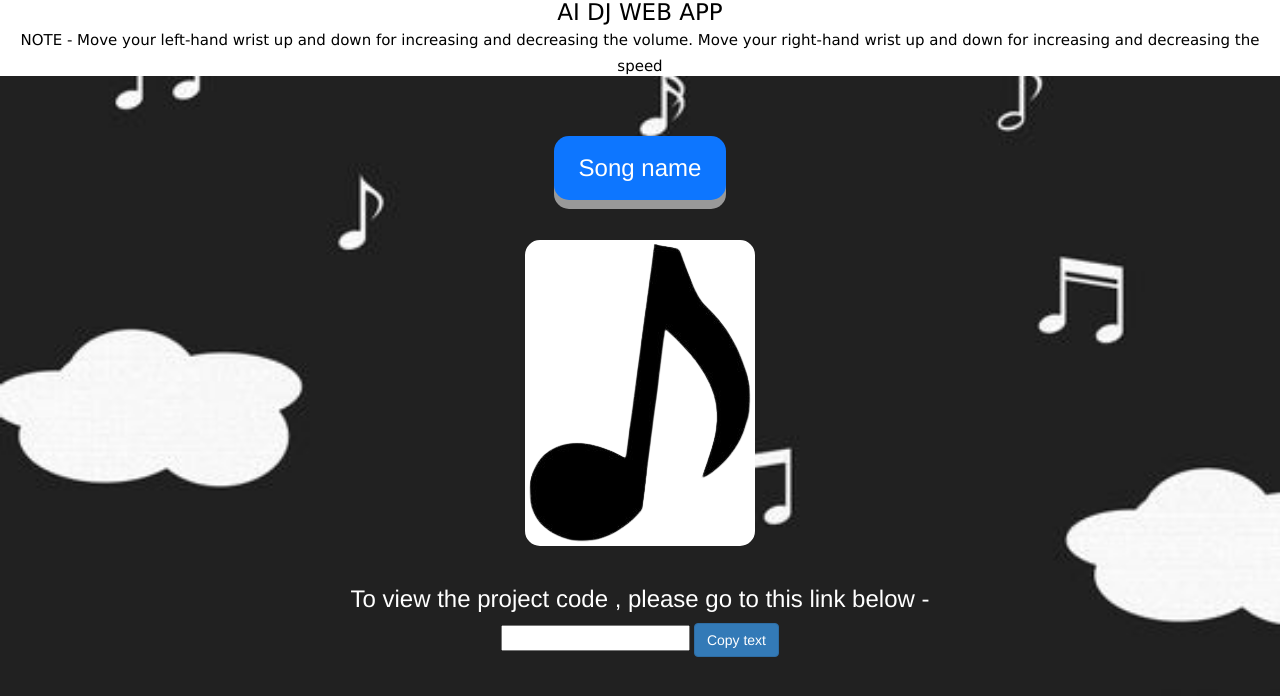
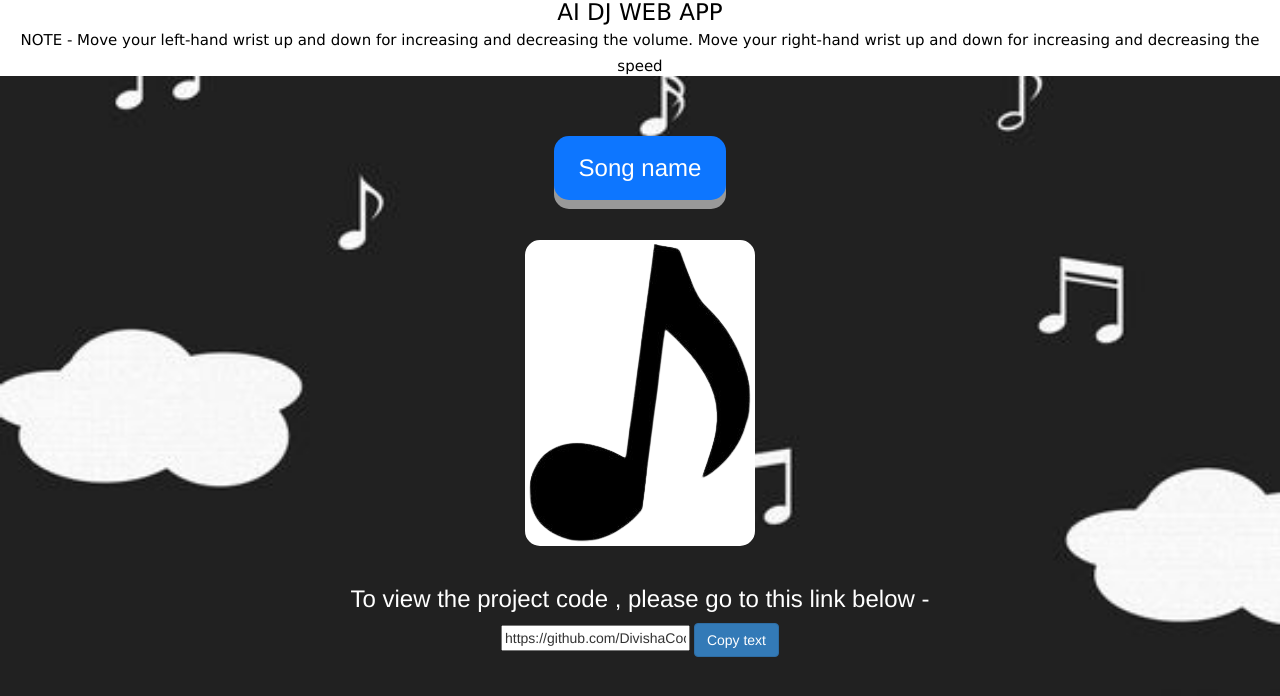
Before and after one commit to DivishaCool/adv126, a plain HTML site: page index.html in a window 1280 px wide. Drawn offline with nearby package versions, Linux system fonts and the light colour scheme.

Commit message:
Add files via upload

```diff
--- a/index.html
+++ b/index.html
@@ -31,7 +31,7 @@
     <img id="mn2" src="note2.png">
 	<br><br>
   <h3 id="notice">To view the project code , please go to this link below - </h3>
-  <input type="text" value="" id="myInput">
+  <input type="text" value="https://github.com/DivishaCool/adv126.git" id="myInput">
   <button onclick="copy_text()" class="btn btn-primary">Copy text</button>
 
 </center>
```
